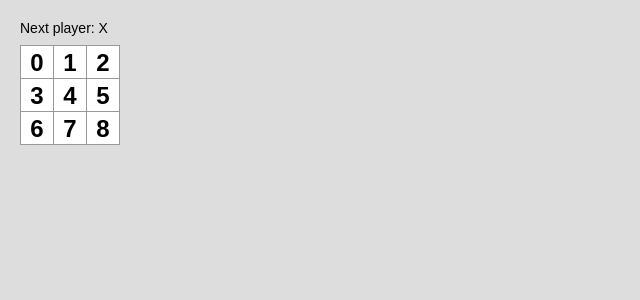
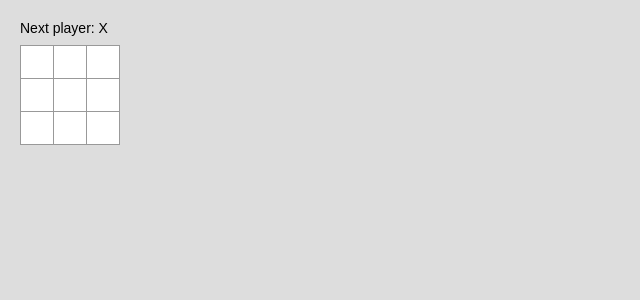
Before and after one commit to robsonleal/Tic-tac-toe, a React (Vite) app: page / in a window 1280 px wide. Shown: the top 300 px of the page, without its empty margins (0-640 px from the left). Built offline with nearby package versions, Linux system fonts and the light colour scheme.

Commit message:
Criando um estado para o Square, sempre que este for clicado muda o seu valor para 'X'

```diff
--- a/src/components/Board.tsx
+++ b/src/components/Board.tsx
@@ -7,19 +7,19 @@ export function Board() {
     <div>
       <div className="status">{status}</div>
       <div className="board-row">
-        <Square value={0} />
-        <Square value={1} />
-        <Square value={2} />
+        <Square />
+        <Square />
+        <Square />
       </div>
       <div className="board-row">
-        <Square value={3} />
-        <Square value={4} />
-        <Square value={5} />
+        <Square />
+        <Square />
+        <Square />
       </div>
       <div className="board-row">
-        <Square value={6} />
-        <Square value={7} />
-        <Square value={8} />
+        <Square />
+        <Square />
+        <Square />
       </div>
     </div>
   );
--- a/src/components/Square.tsx
+++ b/src/components/Square.tsx
@@ -1,11 +1,11 @@
-type SquareProps = {
-  value: number;
-};
+import { useState } from "react";
 
-export function Square(props: SquareProps) {
+export function Square() {
+  const [value, setValue] = useState("");
+
   return (
-    <button className="square" onClick={() => console.log("click")}>
-      {props.value}
+    <button className="square" onClick={() => setValue("X")}>
+      {value}
     </button>
   );
 }
```
